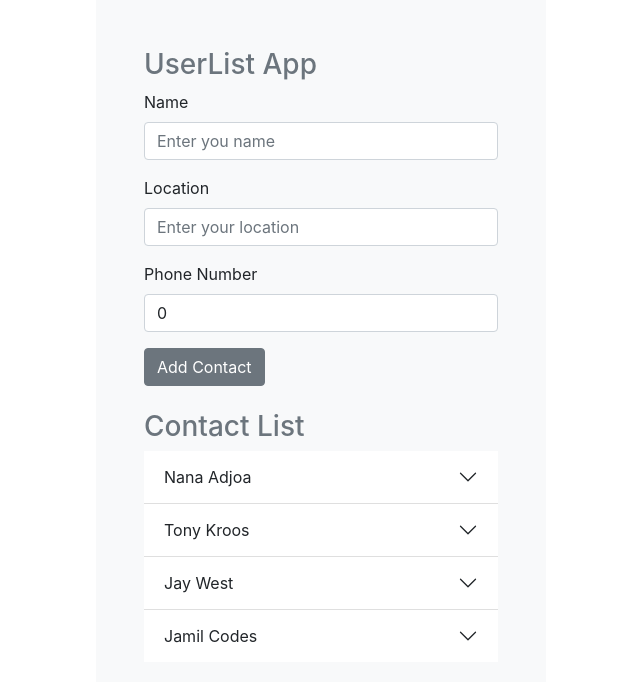
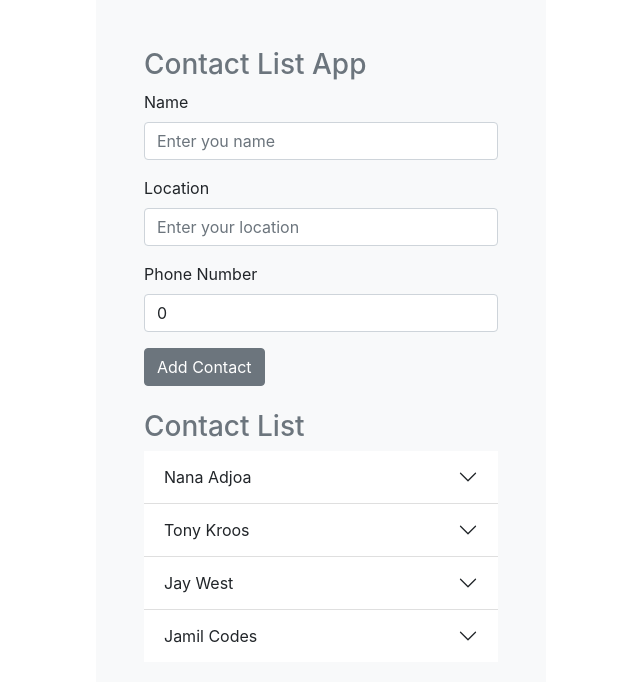
Before and after one commit to devjoemedia/contactassingment, a React (Create React App) app: page / in a window 1280 px wide. Shown: the top 682 px of the page, without its empty margins (319-959 px from the left). Built offline with nearby package versions, Linux system fonts and the light colour scheme.

Commit message:
update title

```diff
--- a/src/App.js
+++ b/src/App.js
@@ -16,7 +16,7 @@
 
   return (
     <div style={{ width: "450px", margin: "auto" }} className="bg-light p-5">
-      <h3 className="text-muted">UserList App</h3>
+      <h3 className="text-muted">Contact List App</h3>
       <ContactsForm addContact={addContact} />
       <br />
       <h3 className="text-muted">Contact List</h3>
```
